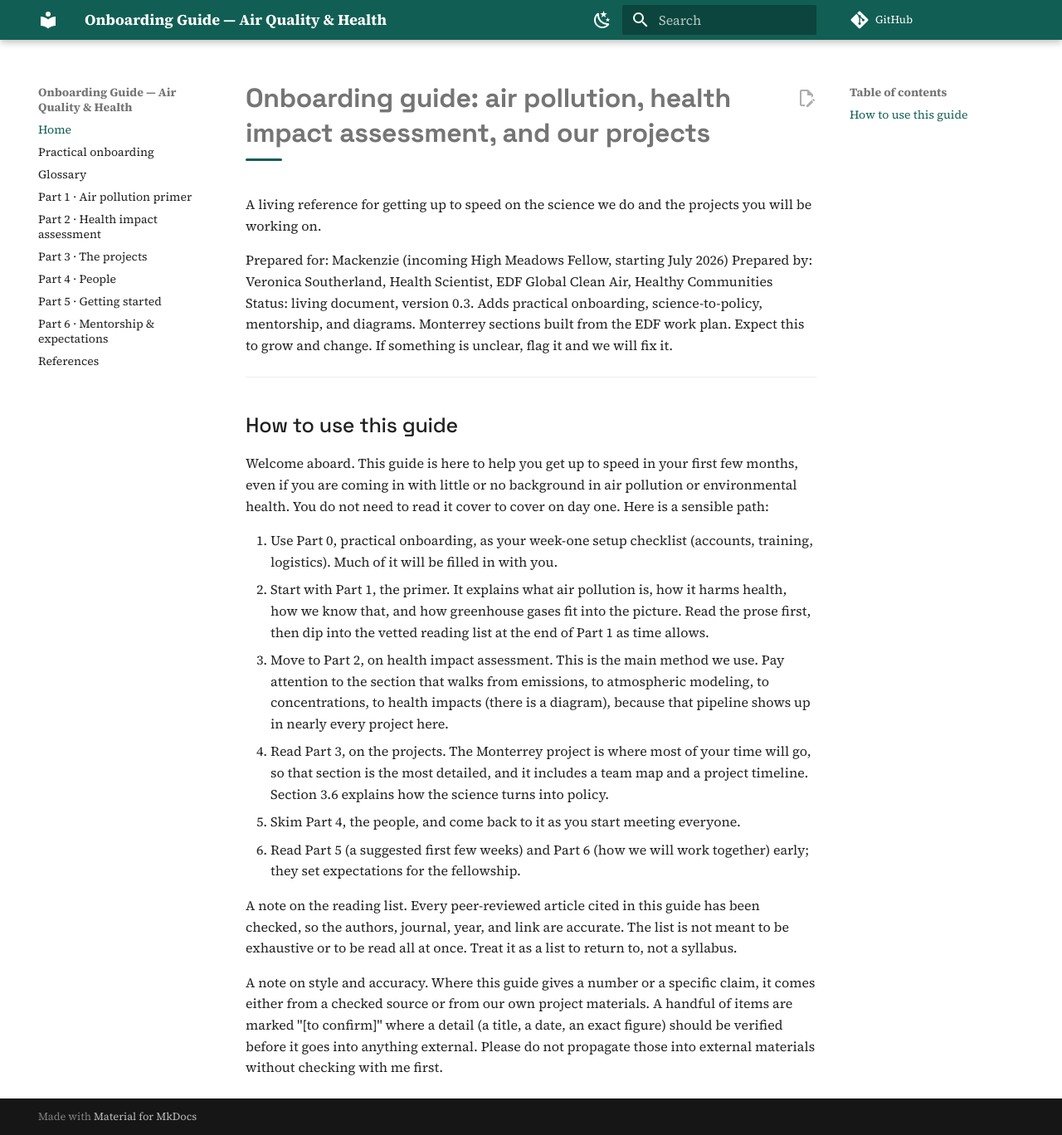
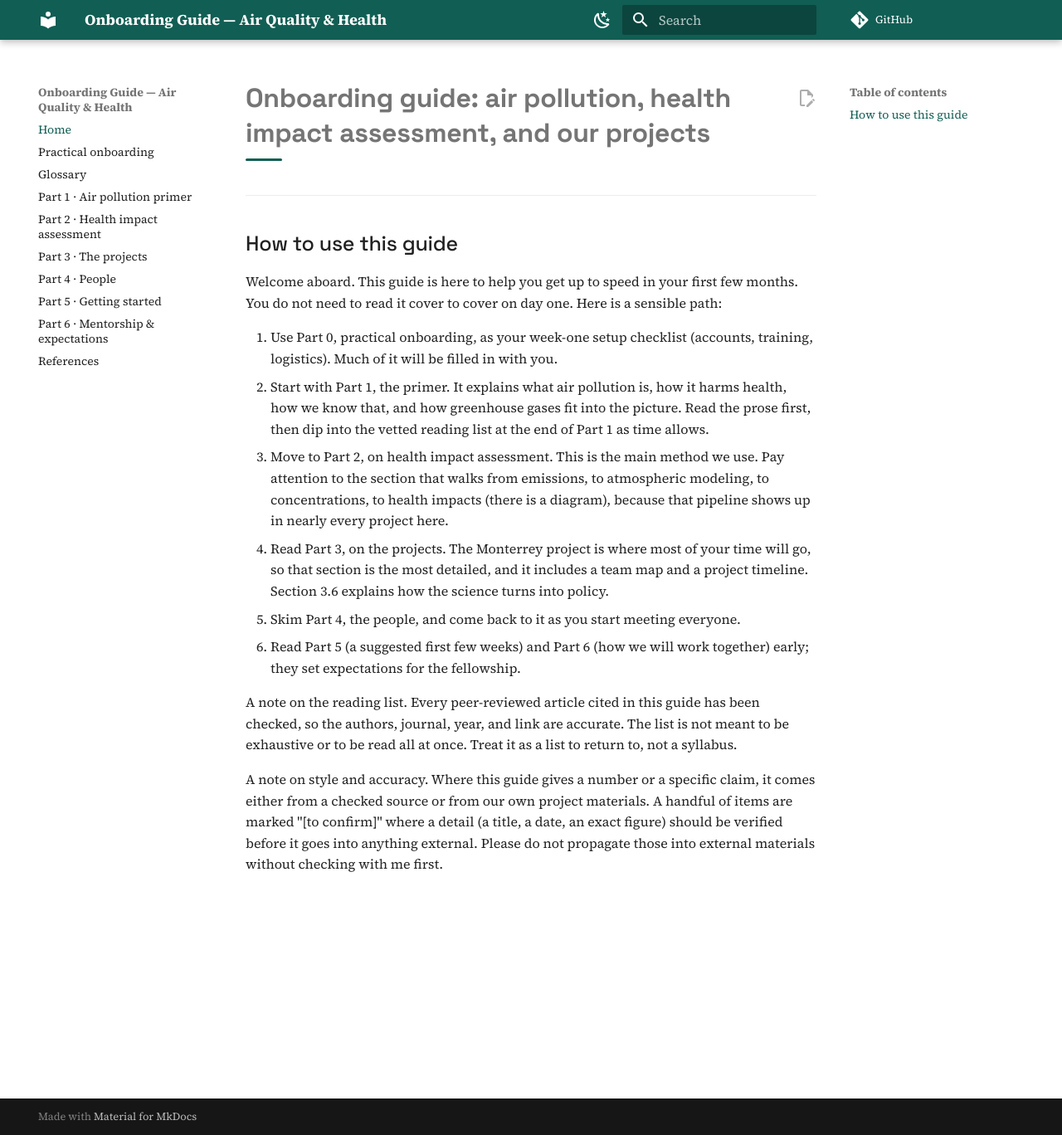
Before and after one commit to vtinney/mh-onboarding-site, an MkDocs documentation site: the page built from docs/index.md, in a window 1280 px wide and 1368 px high. Shown: the whole window at 83% size. Built offline with MkDocs 1.6.1 and Material for MkDocs 9.7.7, drawn with Linux system fonts in a browser that asks for light colours; comment, search, counter and statistics services are not loaded.

Commit message:
Update index.md

```diff
--- a/docs/index.md
+++ b/docs/index.md
@@ -1,16 +1,10 @@
 # Onboarding guide: air pollution, health impact assessment, and our projects
-
-A living reference for getting up to speed on the science we do and the projects you will be working on.
-
-Prepared for: Mackenzie (incoming High Meadows Fellow, starting July 2026)
-Prepared by: Veronica Southerland, Health Scientist, EDF Global Clean Air, Healthy Communities
-Status: living document, version 0.3. Adds practical onboarding, science-to-policy, mentorship, and diagrams. Monterrey sections built from the EDF work plan. Expect this to grow and change. If something is unclear, flag it and we will fix it.
 
 ---
 
 ## How to use this guide
 
-Welcome aboard. This guide is here to help you get up to speed in your first few months, even if you are coming in with little or no background in air pollution or environmental health. You do not need to read it cover to cover on day one. Here is a sensible path:
+Welcome aboard. This guide is here to help you get up to speed in your first few months. You do not need to read it cover to cover on day one. Here is a sensible path:
 
 1. Use Part 0, practical onboarding, as your week-one setup checklist (accounts, training, logistics). Much of it will be filled in with you.
 2. Start with Part 1, the primer. It explains what air pollution is, how it harms health, how we know that, and how greenhouse gases fit into the picture. Read the prose first, then dip into the vetted reading list at the end of Part 1 as time allows.
```
